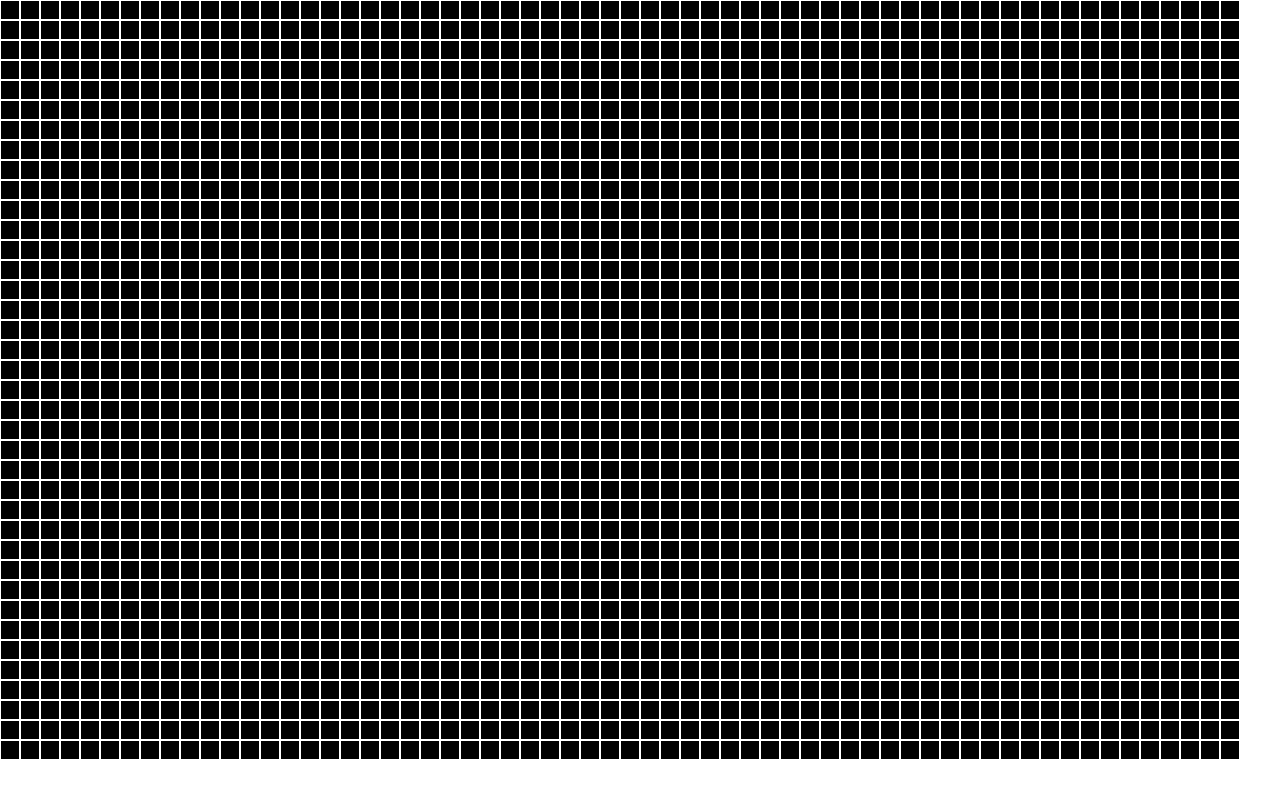
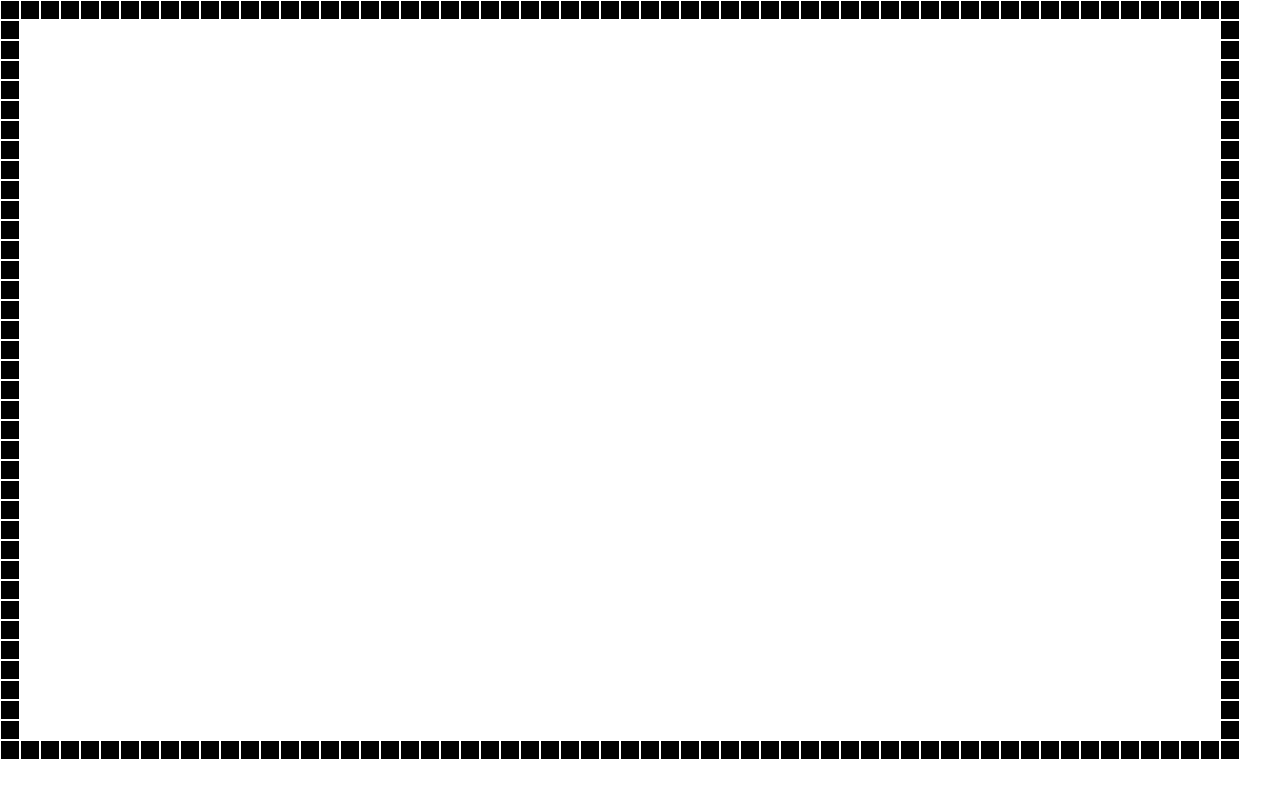
Before and after one commit to dsipakou/labirinth, a Vue app: page / in a window 1280 px wide. Built offline with nearby package versions, Linux system fonts and the light colour scheme.

Commit message:
Draw borders

```diff
--- a/src/App.vue
+++ b/src/App.vue
@@ -1,8 +1,8 @@
 <template>
   <div id="app">
-    <div v-for="widths, widthIndex in maze" :key="widths">
-      <div v-for="height, heightIndex in widths" :key="height">
-        <Cell :left="widthIndex * 20" :top="heightIndex * 20" :type="maze[widthIndex, heightIndex]"/>
+    <div v-for="heights, heightIndex in maze" :key="heights">
+      <div v-for="width, widthIndex in heights" :key="width">
+        <Cell :left="widthIndex * 20" :top="heightIndex * 20" :type="maze[heightIndex][widthIndex]"/>
       </div>
     </div>
   </div>
@@ -15,7 +15,15 @@ export default {
   data () {
     let width = Math.floor((window.innerWidth - 40) / 20);
     let height = Math.floor((window.innerHeight - 40) / 20);
-    let maze = new Array(width).fill(0).map(() => new Array(height).fill(0));
+    let maze = new Array(height).fill(0).map(() => new Array(width).fill(0));
+    for (let i = 0; i < maze[0].length; i += 1) {
+      maze[0][i] = 1;
+      maze[height - 1][i] = 1;
+    }
+    for (let i = 1; i < maze.length; i += 1) {
+      maze[i][0] = 1;
+      maze[i][width - 1] = 1;
+    }
     return {
       maze,
       winWidth: window.innerWidth,
--- a/src/components/Cell.vue
+++ b/src/components/Cell.vue
@@ -1,5 +1,5 @@
 <template>
-    <div class="cell" v-bind:style="{ left: left + 'px', top: top + 'px', background: type }"></div>
+    <div class="cell" v-bind:style="styles"></div>
 </template>
 
 <script>
@@ -8,7 +8,18 @@ export default {
     props: {
         left: Number,
         top: Number,
+        type: Number,
     },
+    computed: {
+      styles() {
+        const background = this.type == 0 ? "#FFFFFF" : "#000000"
+        return {
+          "left": `${this.left}px`,
+          "top": `${this.top}px`,
+          "background-color": background,
+        }
+      }
+    }
 }
 </script>
 
@@ -17,7 +28,6 @@ export default {
     width: 16px;
     height: 16px;
     position: absolute;
-    background-color: black;
     padding: 1px;
     border: 1px solid white;
 }
```
